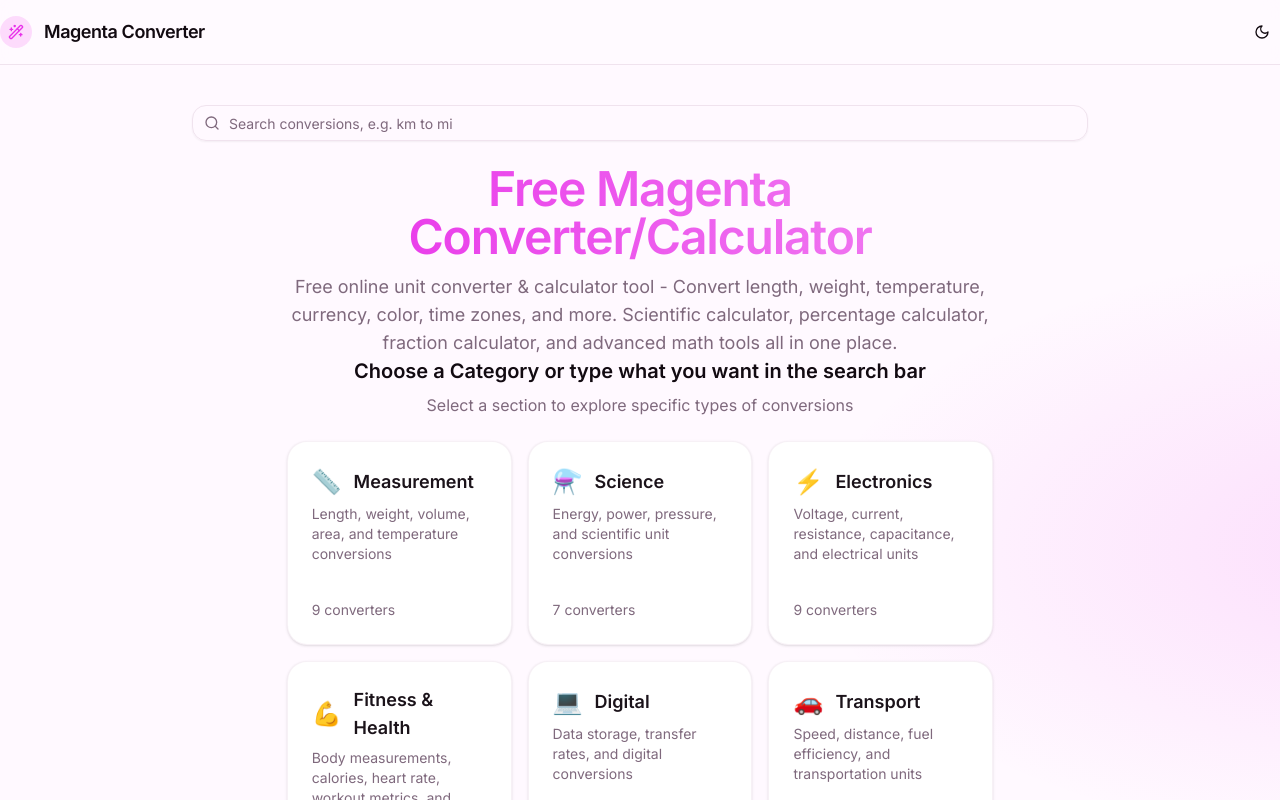
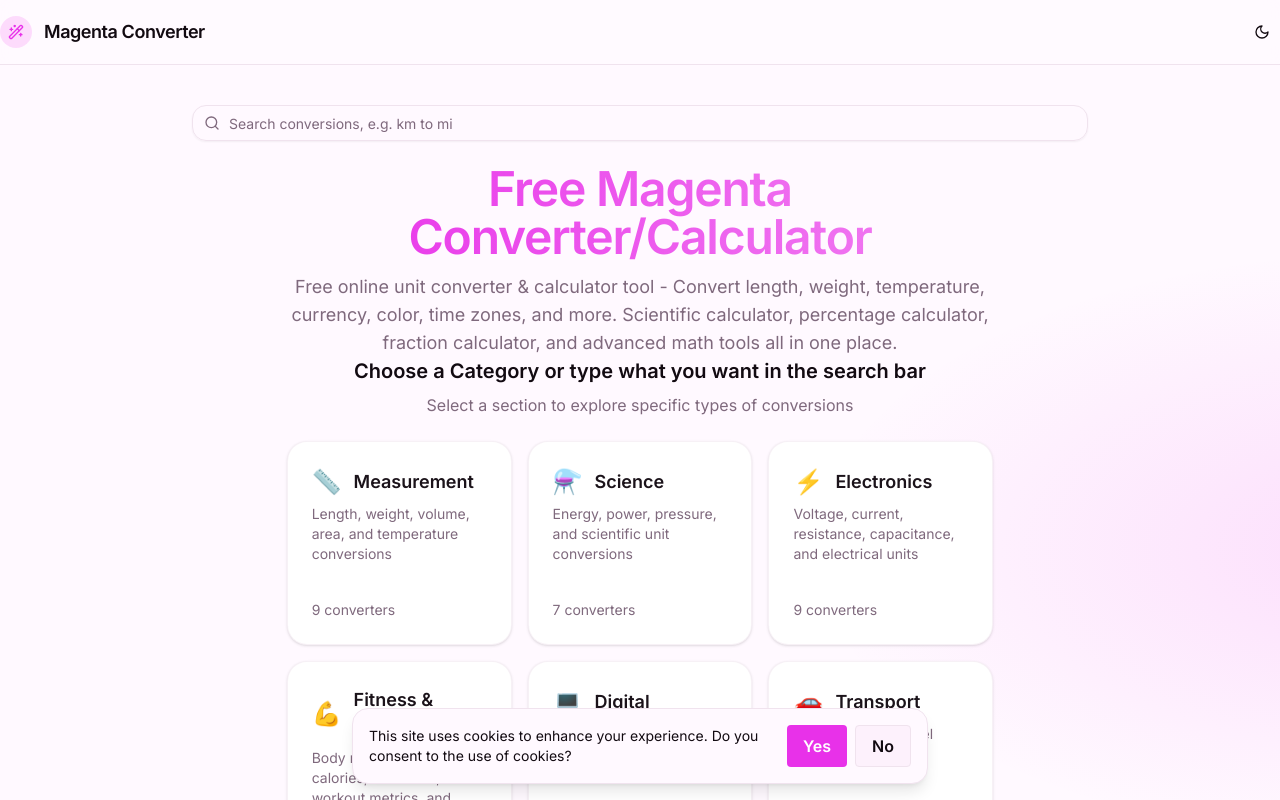
Before and after one commit to eseohe/magenta-converter, a React (Vite) app: page / in a window 1280 px wide. Shown: the top 800 px of the page. Built offline with nearby package versions, Linux system fonts and the light colour scheme; a web font is replaced by a local one.

Commit message:
add cookie, fix bug

```diff
--- a/src/App.tsx
+++ b/src/App.tsx
@@ -1,6 +1,7 @@
 import { useMemo, useState } from "react";
 import { BrowserRouter, Routes, Route, useNavigate, useParams, useLocation } from "react-router-dom";
 import { AppShell } from "./components/AppShell";
+import { CookieConsentBanner } from "./components/CookieConsentBanner";
 import HomePage from "./pages/Home";
 import SectionPage from "./pages/SectionPage";
 import CategoryPage from "./pages/CategoryPage";
@@ -44,22 +45,8 @@ function AppContent() {
     navigate(`/section/${sectionId}`);
   };
 
-  // Determine title based on current route
-  const getTitle = () => {
-    if (location.pathname === '/') return "Magenta Converter";
-
-    const pathParts = location.pathname.split('/').filter(Boolean);
-    if (pathParts[0] === 'section') {
-      const section = getSectionById(pathParts[1]);
-      return section?.name || "Magenta Converter";
-    } else {
-      const category = categories.find(c => c.id === pathParts[0]);
-      return category?.name || "Magenta Converter";
-    }
-  };
-
   return (
-    <AppShell onHome={handleHome} title={getTitle()}>
+    <AppShell onHome={handleHome}>
       <div className="flex justify-center">
         {/* Left Ad Space */}
         <div className="hidden xl:block w-[120px]" />
@@ -166,6 +153,7 @@ export default function App() {
   return (
     <BrowserRouter>
       <AppContent />
+      <CookieConsentBanner />
     </BrowserRouter>
   );
 }
--- a/src/components/AppShell.tsx
+++ b/src/components/AppShell.tsx
@@ -12,7 +12,7 @@ export function AppShell({ children, onHome, title = "Magenta Converter" }: { ch
               <Wand2 className="size-4" />
             </div>
             <button onClick={onHome} className="text-lg font-semibold tracking-tight hover:text-primary transition-colors cursor-pointer">
-              {title}
+              Magenta Converter
             </button>
           </div>
           <div className="flex items-center gap-2">
--- /dev/null
+++ b/src/components/CookieConsentBanner.tsx
@@ -0,0 +1,45 @@
+import { useEffect, useState } from "react";
+
+export function CookieConsentBanner() {
+  const [visible, setVisible] = useState(false);
+  const [consented, setConsented] = useState(false);
+
+  useEffect(() => {
+    const consent = localStorage.getItem("cookie_consent");
+    if (!consent) {
+      setVisible(true);
+    }
+  }, []);
+
+  const handleConsent = (yes: boolean) => {
+    localStorage.setItem("cookie_consent", yes ? "yes" : "no");
+    setConsented(yes);
+    setVisible(false);
+  };
+
+  if (!visible) return null;
+
+  return (
+    <div className="fixed bottom-0 left-0 w-full z-50 flex justify-center">
+      <div className="bg-background border shadow-lg rounded-lg p-4 m-4 max-w-xl w-full flex flex-col sm:flex-row items-center gap-4">
+        <div className="flex-1 text-sm">
+          This site uses cookies to enhance your experience. Do you consent to the use of cookies?
+        </div>
+        <div className="flex gap-2">
+          <button
+            className="px-4 py-2 rounded bg-primary text-white font-semibold hover:bg-primary/80 cursor-pointer"
+            onClick={() => handleConsent(true)}
+          >
+            Yes
+          </button>
+          <button
+            className="px-4 py-2 rounded bg-muted text-foreground font-semibold border hover:bg-muted/80 cursor-pointer"
+            onClick={() => handleConsent(false)}
+          >
+            No
+          </button>
+        </div>
+      </div>
+    </div>
+  );
+}
--- a/src/components/RandomNumberGeneratorConverter.tsx
+++ b/src/components/RandomNumberGeneratorConverter.tsx
@@ -380,6 +380,7 @@ export function RandomNumberGeneratorConverter() {
 
           {/* Latest Result Display */}
           {latestResult && (
+            (latestResult.type.startsWith("Random Numbers") || latestResult.type.startsWith("Decimal Number")) && (
               <Card>
                 <CardHeader>
                   <CardTitle className="flex items-center justify-between">
@@ -399,8 +400,6 @@ export function RandomNumberGeneratorConverter() {
                     <div className="text-3xl font-mono font-bold text-primary">
                       {Array.isArray(latestResult.value)
                         ? latestResult.value.join(", ")
-                      : typeof latestResult.value === 'object'
-                        ? JSON.stringify(latestResult.value)
                         : latestResult.value.toString()
                       }
                     </div>
@@ -410,6 +409,7 @@ export function RandomNumberGeneratorConverter() {
                   </div>
                 </CardContent>
               </Card>
+            )
           )}
         </TabsContent>
 
@@ -501,6 +501,15 @@ export function RandomNumberGeneratorConverter() {
                   </div>
                 </div>
               </div>
+              {/* Show result for lists */}
+              {latestResult && latestResult.type.startsWith("List Pick") && (
+                <div className="bg-muted p-4 rounded-lg mt-4">
+                  <div className="text-sm text-muted-foreground mb-2">Latest Pick</div>
+                  <div className="font-mono font-bold text-lg">
+                    {Array.isArray(latestResult.value) ? latestResult.value.join(", ") : latestResult.value}
+                  </div>
+                </div>
+              )}
             </CardContent>
           </Card>
         </TabsContent>
@@ -579,6 +588,17 @@ export function RandomNumberGeneratorConverter() {
               </CardContent>
             </Card>
           </div>
+          {/* Show result for games */}
+          {latestResult && (latestResult.type.startsWith("Dice Roll") || latestResult.type === "Coin Flip") && (
+            <div className="bg-muted p-4 rounded-lg mt-4">
+              <div className="text-sm text-muted-foreground mb-2">Latest Game Result</div>
+              <div className="font-mono font-bold text-lg">
+                {typeof latestResult.value === 'object' && latestResult.value.rolls ?
+                  `Rolls: ${latestResult.value.rolls.join(", ")}, Total: ${latestResult.value.total}` :
+                  latestResult.value}
+              </div>
+            </div>
+          )}
         </TabsContent>
 
         <TabsContent value="text" className="space-y-6">
@@ -673,6 +693,15 @@ export function RandomNumberGeneratorConverter() {
               </CardContent>
             </Card>
           </div>
+          {/* Show result for text */}
+          {latestResult && (latestResult.type === "Password" || latestResult.type === "GUID/UUID") && (
+            <div className="bg-muted p-4 rounded-lg mt-4">
+              <div className="text-sm text-muted-foreground mb-2">Latest Generated Text</div>
+              <div className="font-mono font-bold text-lg">
+                {latestResult.value}
+              </div>
+            </div>
+          )}
         </TabsContent>
 
         <TabsContent value="color" className="space-y-6">
```
Lines whose indentation alone changed are shown as unchanged.
